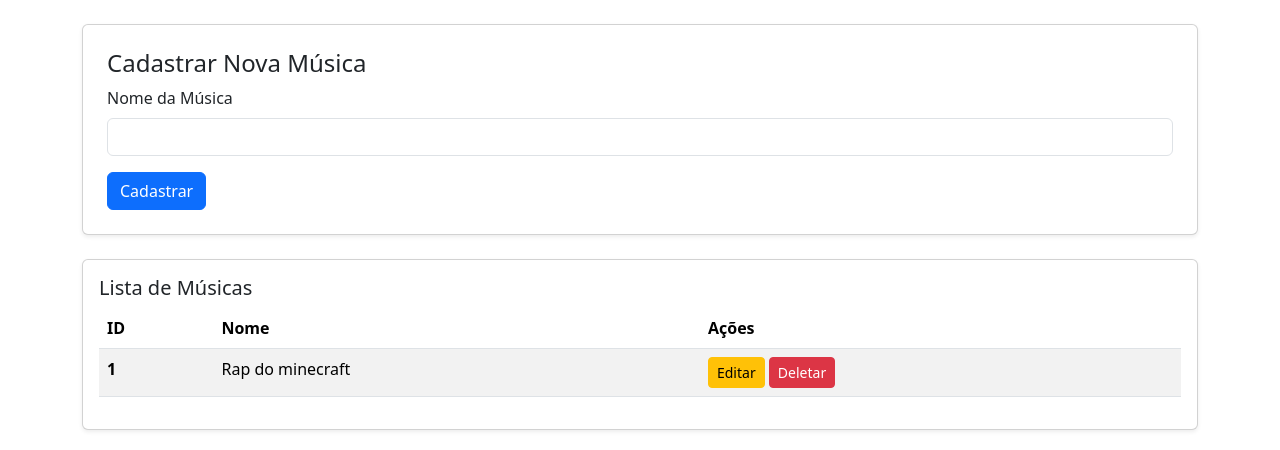
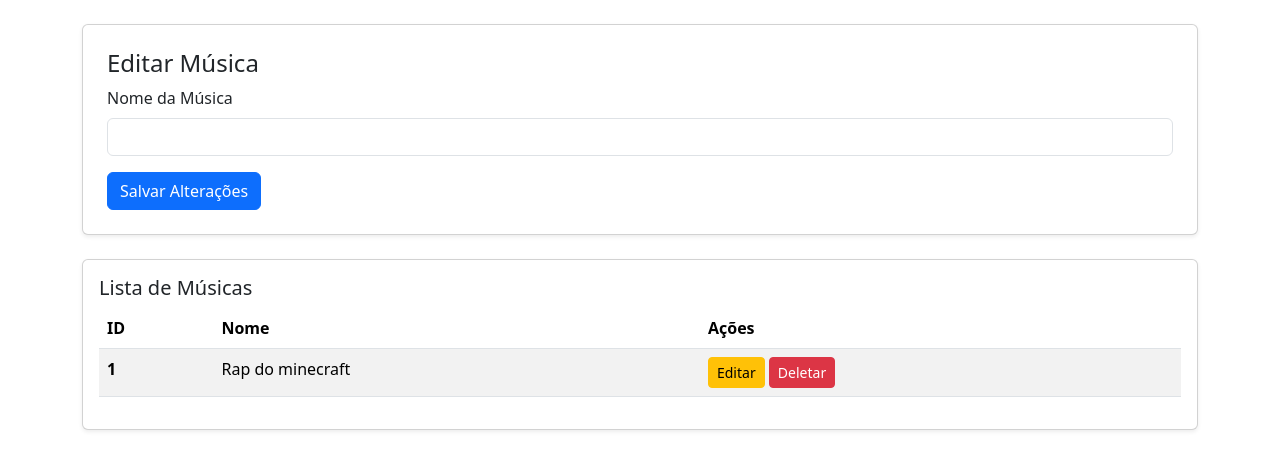
Before and after one commit to JG1511/atividadeBackEnd01, a Flask app: page /perfil/1?musica_id=1 in a window 1280 px wide. Shown: the part 56-506 px from the top of the page. Run offline with Flask 3, Linux system fonts and the light colour scheme.

Commit message:
botão de editar concluido

```diff
--- a/templates/lista_musica.html
+++ b/templates/lista_musica.html
@@ -20,13 +20,16 @@
 
 
       <div class="card p-4 mb-4 shadow-sm">
-        <h4 class="card-title">Cadastrar Nova Música</h4>
-        <form action="{{ url_for('usuario.perfil', nome = nome) }}" method="post">
+        <h4 class="card-title">  {{ 'Editar Música' if musicaEditada else 'Cadastrar Nova Música' }}</h4>
+        <form action="{{ url_for('usuario.perfil', nome=nome) }}{% if musicaEditada %}?musica_id={{ musicaEditada.id }}{% endif %}" method="post">
+          {% if musicaEditada %}
+            <input type="hidden" name="musica_id" value="{{ musicaEditada.id }}">
+          {%endif%}
           <div class="mb-3">
             <label for="nome" class="form-label">Nome da Música</label>
             <input type="text" class="form-control" id="nome" name="nome" required>
           </div>
-          <button type="submit" class="btn btn-primary">Cadastrar</button>
+          <button type="submit" class="btn btn-primary"> {{ 'Salvar Alterações' if musicaEditada else 'Cadastrar' }}</button>
         </form>
       </div>
 
@@ -48,7 +51,7 @@
                 <th scope="row">{{ musica.id }}</th>
                 <td>{{ musica.nome }}</td>
                 <td>
-                  <button type="button" class="btn btn-warning btn-sm">Editar</button>
+                  <a href="{{ url_for('usuario.perfil', nome=nome) }}?musica_id={{ musica.id }}" class="btn btn-warning btn-sm">Editar</a>
                   <button type="button" class="btn btn-danger btn-sm" c-delete="{{ url_for('usuario.deletarMusica', musica_id = musica.id)}}" c-remove-closest="tr">Deletar</button>
                 </td>
               </tr>
```
